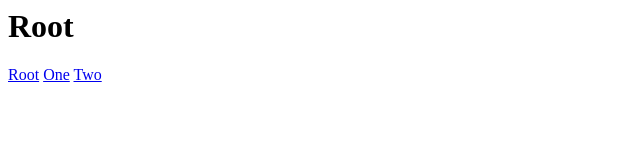
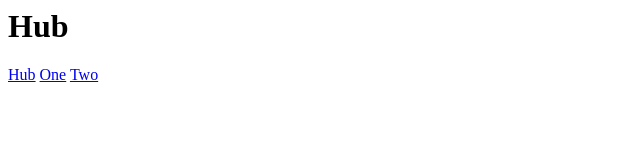
Before and after one commit to dallincrane/cross-auth, a website: page hub/public/index.html in a window 1280 px wide. Shown: the full height of the page, 0-640 px from the left. Drawn offline with Linux system fonts and the light colour scheme.

Commit message:
rename root to hub

```diff
--- a/hub/public/index.html
+++ b/hub/public/index.html
@@ -1,6 +1,6 @@
-<title>Root</title>
-<h1>Root</h1>
-<a href="http://localhost:3000">Root</a>
+<title>Hub</title>
+<h1>Hub</h1>
+<a href="http://localhost:3000">Hub</a>
 <a href="http://localhost:3001">One</a>
 <a href="http://localhost:3002">Two</a>
 
```
Also changed, not shown: one/public/index.html (+1 -1 lines), two/public/index.html (+1 -1 lines).
